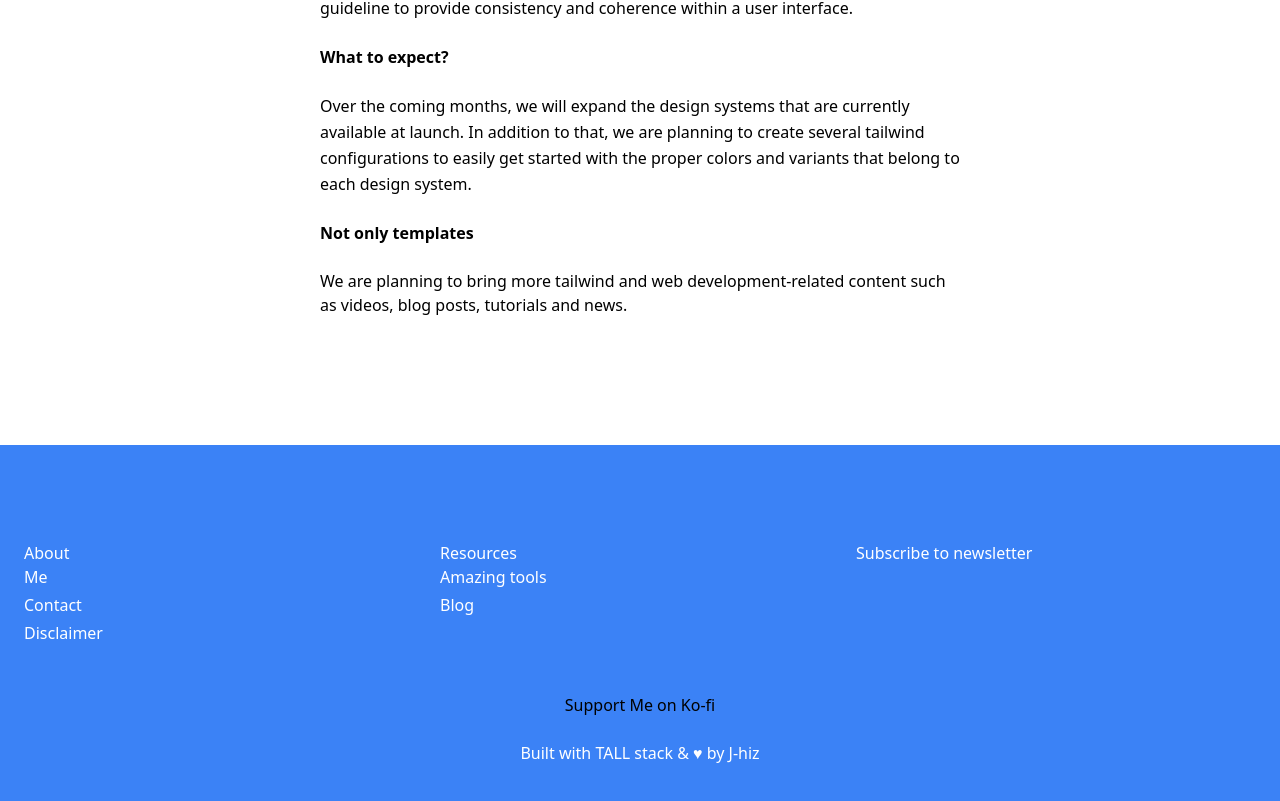
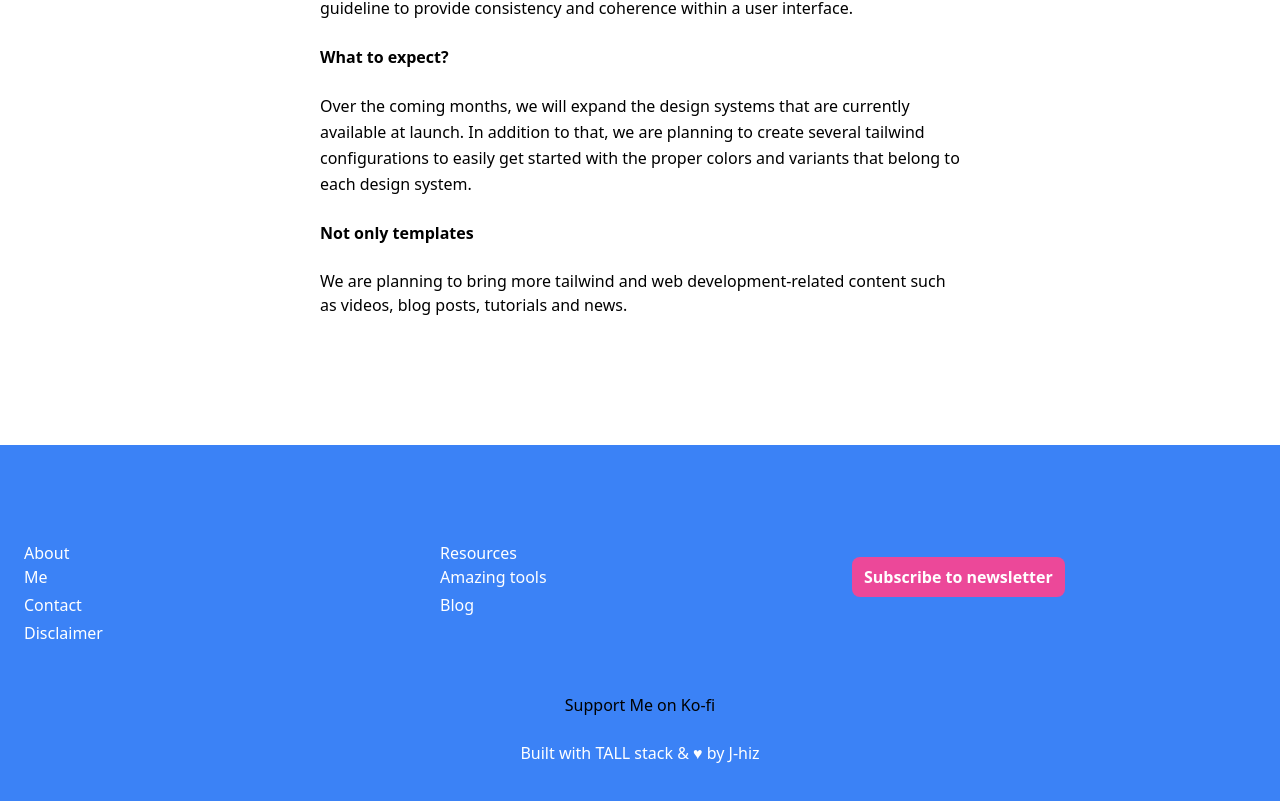
Before and after one commit to Masaya1208/trn_tailwindcss, a Next.js app in the folder my-app/: page / in a window 1280 px wide. Shown: the part 401-1202 px from the top of the page. Built offline with nearby package versions, Linux system fonts and the light colour scheme.

Commit message:
subボタンに枠を追加しました。

```diff
--- a/my-app/app/page.tsx
+++ b/my-app/app/page.tsx
@@ -87,7 +87,11 @@ export default function Home() {
                   </ul>
                 </div>
                 <div className="text-white">
-                  <h1>Subscribe to newsletter</h1>
+                  <div className="mt-4 inline-block">
+                    <a className="bg-pink-500 py-2 px-3 -ml-1 rounded-lg text-white font-bold flex hover:bg-pink-400">
+                      <h1>Subscribe to newsletter</h1>
+                    </a>
+                  </div>
                 </div>
               </div>
               <div className="flex lg:justify-center px-6 lg:px-0 items-center mt-12 mb-6">
```
